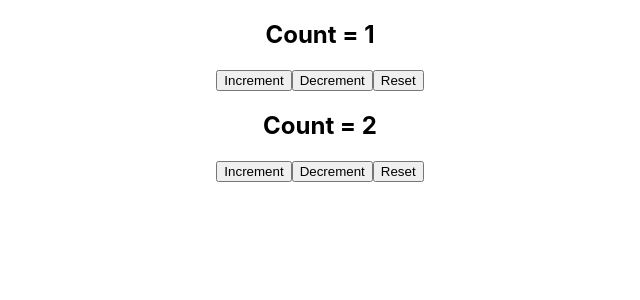
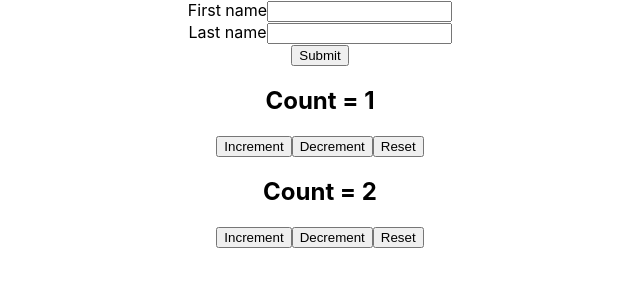
Before and after one commit to ndangohmofor/react-hooks, a React (Create React App) app: page / in a window 1280 px wide. Shown: the top 300 px of the page, without its empty margins (320-960 px from the left). Built offline with nearby package versions, Linux system fonts and the light colour scheme.

Commit message:
Added the useInput custom hook

```diff
--- a/src/App.js
+++ b/src/App.js
@@ -31,6 +31,7 @@
 import DocTitleTwo from "./components/DocTitleTwo";
 import Counter1 from "./components/Counter1";
 import Counter2 from "./components/Counter2";
+import UserForm from "./components/UserForm";
 
 export const UserContext = React.createContext();
 export const ChannelContext = React.createContext();
@@ -92,6 +93,7 @@
         <HookTimer />
         <DocTitleOne />
         <DocTitleTwo /> */}
+        <UserForm />
         <Counter1 />
         <Counter2 />
       </div>
--- /dev/null
+++ b/src/components/UserForm.js
@@ -0,0 +1,32 @@
+import React, { useState } from "react";
+import useInput from "./hooks/useInput";
+
+const UserForm = () => {
+  const [firstName, bindFirstName, resetFirstName] = useInput("");
+  const [lastName, bindLastName, resetLastName] = useInput("");
+
+  const submitHandler = (e) => {
+    e.preventDefault();
+    alert(`Hello ${firstName} ${lastName}`);
+    resetFirstName();
+    resetLastName();
+  };
+
+  return (
+    <div>
+      <form onSubmit={submitHandler}>
+        <div>
+          <label>First name</label>
+          <input {...bindFirstName} type="text" />
+        </div>
+        <div>
+          <label>Last name</label>
+          <input {...bindLastName} type="text" />
+        </div>
+        <button>Submit</button>
+      </form>
+    </div>
+  );
+};
+
+export default UserForm;
--- /dev/null
+++ b/src/components/hooks/useInput.js
@@ -0,0 +1,19 @@
+import { useState } from "react";
+
+const useInput = (initialValue) => {
+  const [value, setValue] = useState(initialValue);
+  const reset = () => {
+    setValue(initialValue);
+  };
+
+  const bind = {
+    value,
+    onChange: (e) => {
+      setValue(e.target.value);
+    },
+  };
+
+  return [value, bind, reset];
+};
+
+export default useInput;
```
